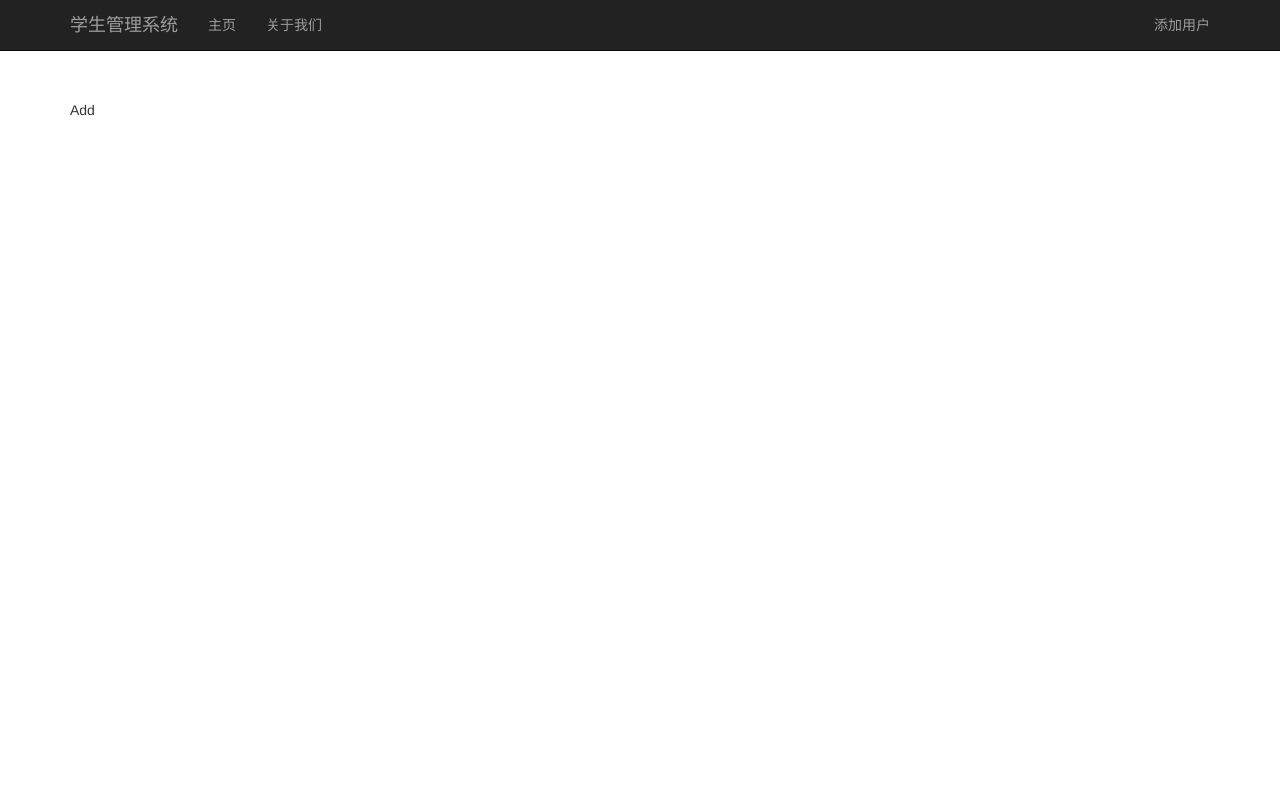
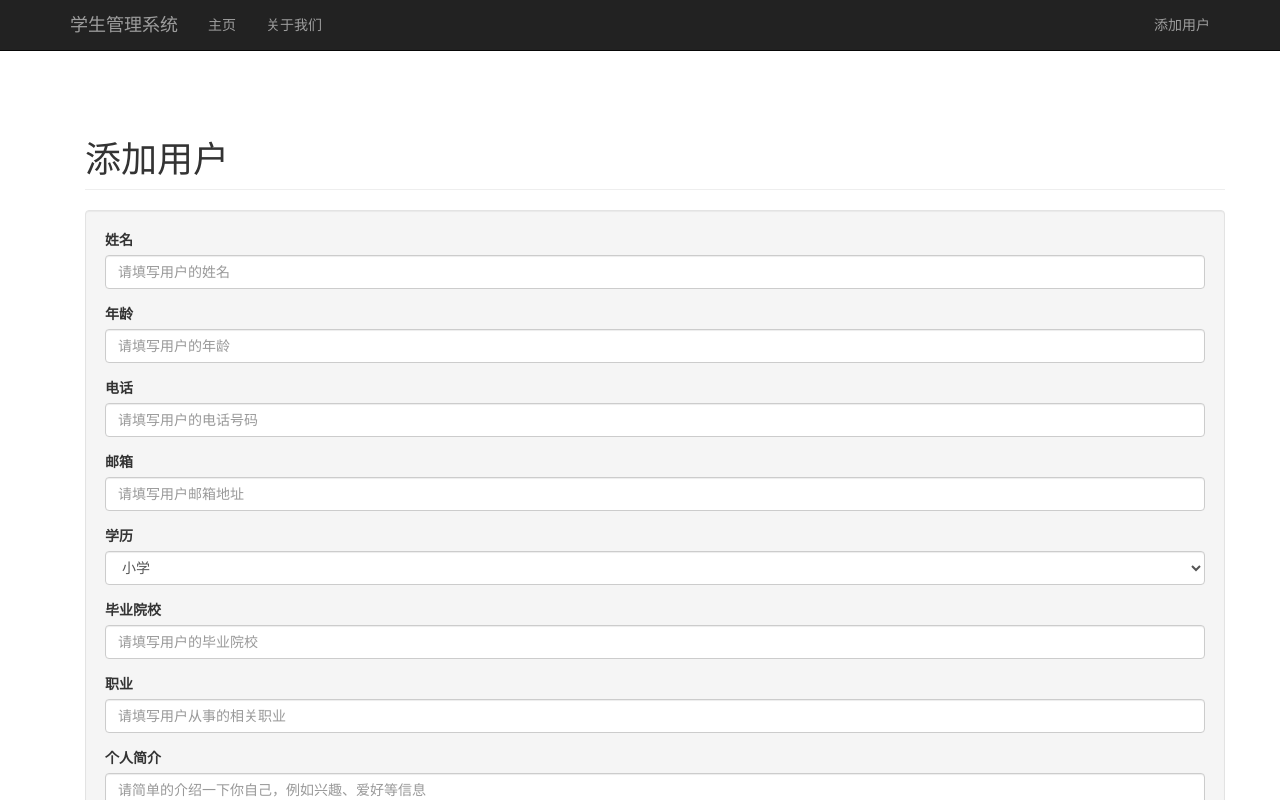
Before and after one commit to dyxxixi/stu-sys, a React (Vite) app in the folder client/: page /add in a window 1280 px wide. Shown: the top 800 px of the page. Built offline with nearby package versions, Linux system fonts and the light colour scheme; the HTML template or start-up script is replaced by a standard one.

Commit message:
feat:add content in AddOrEdit page

```diff
--- a/client/src/component/AddOrEdit.jsx
+++ b/client/src/component/AddOrEdit.jsx
@@ -1,9 +1,95 @@
+import { useState } from "react";
 
+/***
+ * 该组件有添加学生和修改学生两个功能
+ */
+function AddOrEdit() {
+  const [stuInfo, setStuInfo] = useState({
+    "name": "",
+    "age": "",
+    "phone": "",
+    "email": "",
+    "education": "本科",
+    "graduationschool": "",
+    "profession": "",
+    "profile": "",
+  })
 
-function AddOrEdit() {
+  /**
+   * 根据对应的key来更新信息
+   * @param {*} newInfo
+   * @param {*} key
+   */
+  function updateStuInfo(newInfo, key) {
+    if (key === "age" && isNaN(newInfo)) {
+      return
+    }
+    const newStuInfo = { ...stuInfo }
+    newStuInfo[key] = newInfo.trim()
+    setStuInfo(newStuInfo)
+  }
+
+  function handleSubmit(e) {
+    e.preventDefault()
+    for (const key in stuInfo) {
+      if (!stuInfo[key]) {
+        alert("请完善表单的每一项")
+        return
+      }
+    }
+
+    // 接下来发送请求
+    console.log(stuInfo);
+  }
+
   return (
-    <div>
-      Add
+    <div className="container">
+      <h1 className="page-header">添加用户</h1>
+      <form onSubmit={handleSubmit}>
+        <div className="well">
+          <div className="form-group">
+            <label htmlFor="stuName">姓名</label>
+            <input type="text" id="stuName" className="form-control" placeholder="请填写用户的姓名" value={stuInfo.name} onChange={(e) => { updateStuInfo(e.target.value, 'name') }} />
+          </div>
+          <div className="form-group">
+            <label htmlFor="stuAge">年龄</label>
+            <input type="text" id="stuAge" className="form-control" placeholder="请填写用户的年龄" value={stuInfo.age} onChange={(e) => { updateStuInfo(e.target.value, 'age') }} />
+          </div>
+          <div className="form-group">
+            <label htmlFor="stuPhone">电话</label>
+            <input type="text" id="stuPhone" className="form-control" placeholder="请填写用户的电话号码" value={stuInfo.phone} onChange={(e) => { updateStuInfo(e.target.value, 'phone') }} />
+          </div>
+          <div className="form-group">
+            <label htmlFor="stuEmail">邮箱</label>
+            <input type="text" id="stuEmail" className="form-control" placeholder="请填写用户邮箱地址" value={stuInfo.email} onChange={(e) => { updateStuInfo(e.target.value, 'email') }} />
+          </div>
+          <div className="form-group">
+            <label htmlFor="stuEducation">学历</label>
+            <select className="form-control" id="stuEducation" onChange={(e) => { updateStuInfo(e.target.value, 'education') }} >
+              <option>小学</option>
+              <option>初中或职中</option>
+              <option>高职或职高</option>
+              <option>专科</option>
+              <option>本科</option>
+              <option>硕士</option>
+              <option>博士</option>
+            </select>
+          </div>
+          <div className="form-group">
+            <label htmlFor="stuGraduationSchool">毕业院校</label>
+            <input type="text" id="stuGraduationSchool" className="form-control" placeholder="请填写用户的毕业院校" value={stuInfo.stuGraduationSchool} onChange={(e) => { updateStuInfo(e.target.value, 'graduationschool') }} />
+          </div>
+          <div className="form-group">
+            <label htmlFor="stuProfession">职业</label>
+            <input type="text" id="stuProfession" className="form-control" placeholder="请填写用户从事的相关职业" value={stuInfo.profession} onChange={(e) => { updateStuInfo(e.target.value, 'profession') }} />
+          </div>
+          <div className="form-group">
+            <label htmlFor="stuProfile">个人简介</label>
+            <textarea className="form-control" id="stuProfile" rows='10' placeholder="请简单的介绍一下你自己，例如兴趣、爱好等信息" value={stuInfo.profile} onChange={(e) => { updateStuInfo(e.target.value, 'profile') }} />
+          </div>
+          <button type="submit" className="btn btn-primary">确认添加</button>
+        </div>
+      </form>
     </div>
   );
 }
```
